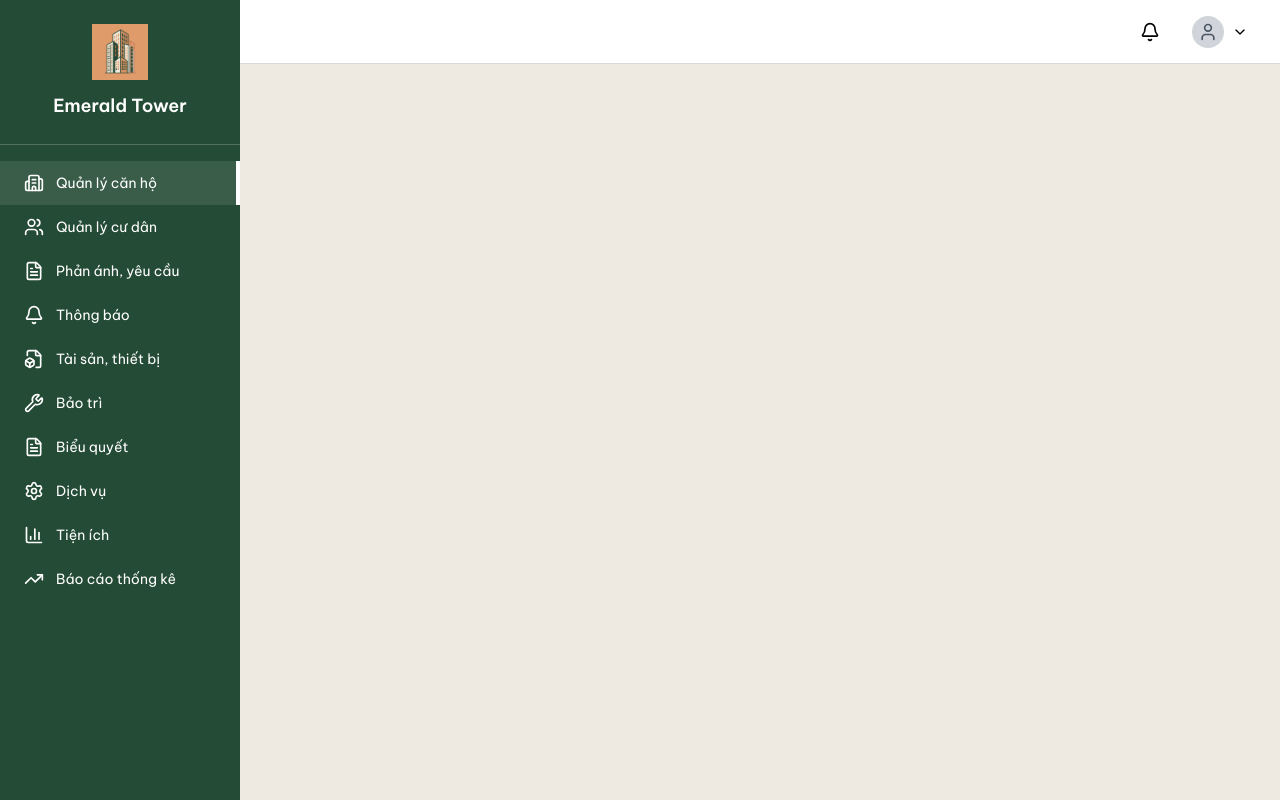
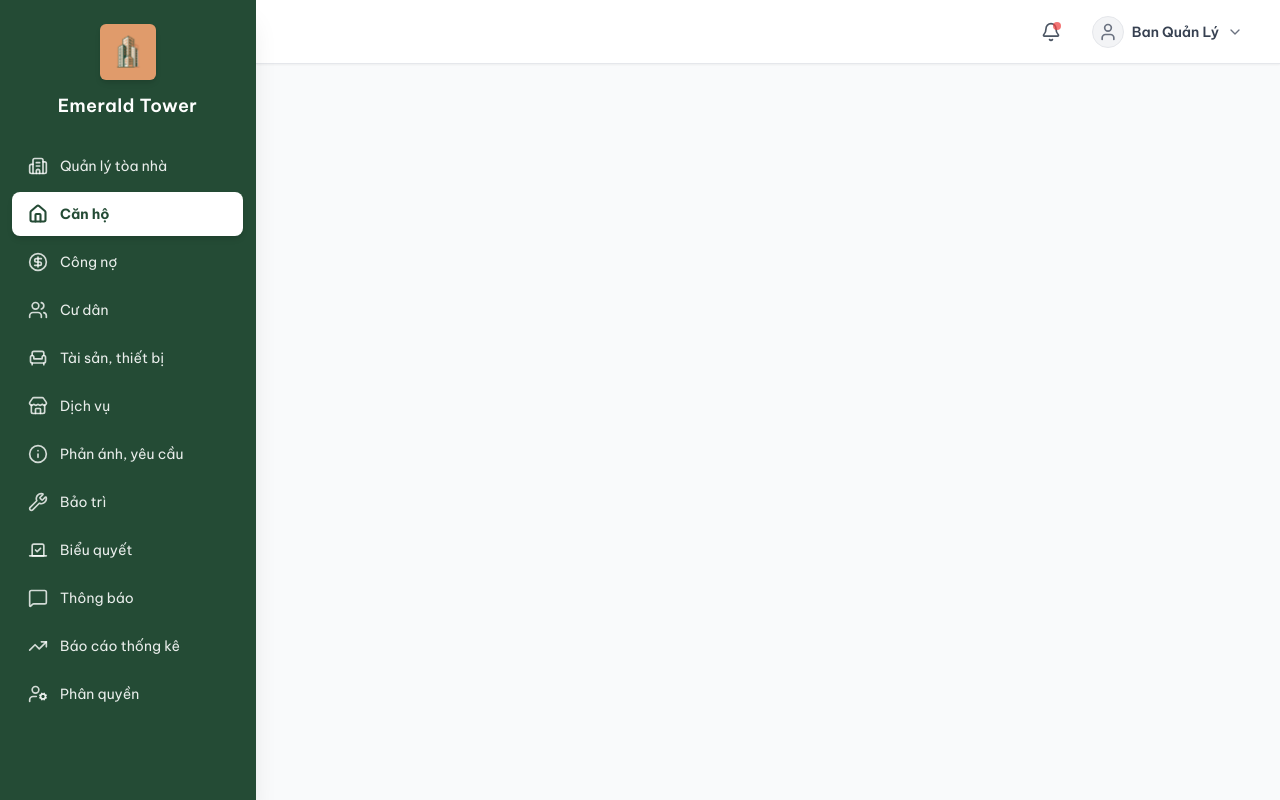
Before and after one commit to QuangMinh309/emerald_web_fe, a React (Vite) app: page / in a window 1280 px wide. Built offline with nearby package versions, Linux system fonts and the light colour scheme.

Commit message:
fix: update header, sidebar, mainlayout

```diff
--- a/package.json
+++ b/package.json
@@ -5,6 +5,7 @@
   "type": "module",
   "scripts": {
     "dev": "vite",
+    "start": "vite",
     "build": "tsc -b && vite build",
     "preview": "vite preview",
     "lint": "biome check .",
--- a/src/components/layout/Header.tsx
+++ b/src/components/layout/Header.tsx
@@ -10,59 +10,71 @@ interface HeaderProps {
 }
 
 const Header: React.FC<HeaderProps> = ({
-  userName = "User",
-  userEmail = "user@example.com",
+  userName = "Admin User",
+  userEmail = "admin@emerald.com",
   avatarUrl,
   onLogout,
 }) => {
   const [showDropdown, setShowDropdown] = useState(false);
 
   return (
-    <div className="h-16 bg-white border-b border-border flex items-center justify-end px-6 gap-4 fixed top-0 left-60 right-0 z-50">
-      <button type="button" className="p-2 hover:bg-gray-100 rounded-lg transition-colors">
-        <Bell className="w-5 h-5" />
+    <div className="h-16 bg-white border-b border-gray-200 shadow-sm flex items-center justify-end px-6 gap-4 fixed top-0 left-64 right-0 z-40 transition-all duration-300">
+      <button
+        type="button"
+        className="p-2 hover:bg-gray-100 rounded-full transition-colors relative"
+      >
+        <Bell className="w-5 h-5 text-gray-600" />
+        <span className="absolute top-2 right-2 w-2 h-2 bg-red-500 rounded-full animate-pulse"></span>
       </button>
 
       <div className="relative">
         <button
           type="button"
           onClick={() => setShowDropdown(!showDropdown)}
-          className="flex items-center gap-2 hover:bg-gray-100 rounded-lg p-2 transition-colors"
+          className="flex items-center gap-2 hover:bg-gray-100 rounded-lg p-1.5 pr-3 transition-colors border border-transparent hover:border-gray-200"
         >
           {avatarUrl ? (
-            <img src={avatarUrl} alt={userName} className="w-9 h-9 rounded-full object-cover" />
+            <img
+              src={avatarUrl}
+              alt={userName}
+              className="w-8 h-8 rounded-full object-cover border border-gray-200"
+            />
           ) : (
-            <div className="w-8 h-8 bg-gray-300 rounded-full flex items-center justify-center">
-              <User className="w-5 h-5 text-gray-600" />
+            <div className="w-8 h-8 bg-gray-100 rounded-full flex items-center justify-center border border-gray-200">
+              <User className="w-5 h-5 text-gray-500" />
             </div>
           )}
-          <ChevronDown className="w-4 h-4" />
+          <div className="text-left hidden sm:block">
+            <p className="text-sm font-semibold text-gray-700 leading-none">{userName}</p>
+          </div>
+          <ChevronDown className="w-4 h-4 text-gray-500" />
         </button>
 
         {showDropdown && (
           <>
             <button
               type="button"
-              className="fixed inset-0 z-10"
+              className="fixed inset-0 z-10 cursor-default"
               onClick={() => setShowDropdown(false)}
-              aria-label="Close dropdown overlay"
             />
-            <div className="absolute right-0 mt-2 w-60 bg-white rounded-lg shadow-lg border border-border z-20 py-2">
-              <div className="px-4 py-3 border-b border-border">
-                <p className="font-medium text-sm">{userName}</p>
-                <p className="text-xs text-gray-500">{userEmail}</p>
+            <div className="absolute right-0 mt-2 w-60 bg-white rounded-lg shadow-lg border border-gray-100 z-20 py-1 animate-in fade-in zoom-in-95 duration-200">
+              <div className="px-4 py-3 border-b border-gray-50 bg-gray-50/50">
+                <p className="font-semibold text-sm text-gray-900">{userName}</p>
+                <p className="text-xs text-gray-500 truncate">{userEmail}</p>
               </div>
+              <div className="p-1">
                 <button
                   type="button"
                   onClick={() => {
                     setShowDropdown(false);
                     onLogout?.();
                   }}
-                className="w-full px-4 py-2 text-left text-sm hover:bg-gray-50 flex items-center gap-2 text-red-600"
+                  className="w-full px-4 py-2 text-left text-sm hover:bg-red-50 text-red-600 rounded-md flex items-center gap-2 transition-colors"
                 >
                   <LogOut className="w-4 h-4" />
                   Đăng xuất
                 </button>
+              </div>
             </div>
           </>
         )}
--- a/src/components/layout/MainLayout.tsx
+++ b/src/components/layout/MainLayout.tsx
@@ -11,16 +11,18 @@ const MainLayout: React.FC = () => {
   const handleMenuChange = (menuId: string) => {
     setActiveMenu(menuId);
     const routeMap: Record<string, string> = {
+      building: "/building",
       apartments: "/apartments",
+      debts: "/debts",
       residents: "/residents",
+      assets: "/assets",
+      services: "/services",
       feedback: "/feedback",
+      maintenance: "/maintenance",
+      voting: "/voting",
       notifications: "/notifications",
-      assets: "/assets",
-      maintenance: "/maintenance",
-      rules: "/rules",
-      services: "/services",
-      amenities: "/amenities",
       reports: "/reports",
+      permissions: "/permissions",
     };
 
     if (routeMap[menuId]) {
@@ -29,18 +31,20 @@ const MainLayout: React.FC = () => {
   };
 
   const handleLogout = () => {
-    // logic
-    console.log("Logging out...");
+    console.log("Logout clicked");
+    // thêm logic
   };
 
   return (
-    <div className="flex min-h-screen bg-third font-inter">
+    <div className="flex min-h-screen bg-gray-50 font-inter text-gray-900">
       <Sidebar activeMenu={activeMenu} onMenuChange={handleMenuChange} />
 
-      <Header userName="Nguyễn Văn A" userEmail="nguyenvana@example.com" onLogout={handleLogout} />
+      <Header userName="Ban Quản Lý" userEmail="admin@emerald-tower.com" onLogout={handleLogout} />
 
-      <main className="ml-60 mt-16 p-8 flex-1">
-        <Outlet />
+      <main className="ml-64 mt-16 p-8 flex-1 transition-all duration-300">
+        <div className="max-w-[1600px] mx-auto">
+          <Outlet />
+        </div>
       </main>
     </div>
   );
--- a/src/components/layout/Sidebar.tsx
+++ b/src/components/layout/Sidebar.tsx
@@ -1,16 +1,18 @@
 import type React from "react";
 import {
+  Building2,
+  Home,
+  CircleDollarSign,
   Users,
-  FileText,
-  Bell,
-  FileBox,
+  Armchair,
+  Store,
+  Info,
   Wrench,
-  BarChart3,
+  Vote,
+  MessageSquare,
   TrendingUp,
-  Settings,
-  Building2,
+  UserCog,
 } from "lucide-react";
-import type { MenuItem } from "@/types";
 import Logo from "@assets/logo.svg";
 
 interface SidebarProps {
@@ -19,42 +21,53 @@ interface SidebarProps {
 }
 
 const Sidebar: React.FC<SidebarProps> = ({ activeMenu, onMenuChange }) => {
-  const menuItems: MenuItem[] = [
-    { id: "apartments", icon: Building2, label: "Quản lý căn hộ" },
-    { id: "residents", icon: Users, label: "Quản lý cư dân" },
-    { id: "feedback", icon: FileText, label: "Phản ánh, yêu cầu" },
-    { id: "notifications", icon: Bell, label: "Thông báo" },
-    { id: "assets", icon: FileBox, label: "Tài sản, thiết bị" },
+  const menuItems = [
+    { id: "building", icon: Building2, label: "Quản lý tòa nhà" },
+    { id: "apartments", icon: Home, label: "Căn hộ" },
+    { id: "debts", icon: CircleDollarSign, label: "Công nợ" },
+    { id: "residents", icon: Users, label: "Cư dân" },
+    { id: "assets", icon: Armchair, label: "Tài sản, thiết bị" },
+    { id: "services", icon: Store, label: "Dịch vụ" },
+    { id: "feedback", icon: Info, label: "Phản ánh, yêu cầu" },
     { id: "maintenance", icon: Wrench, label: "Bảo trì" },
-    { id: "rules", icon: FileText, label: "Biểu quyết" },
-    { id: "services", icon: Settings, label: "Dịch vụ" },
-    { id: "amenities", icon: BarChart3, label: "Tiện ích" },
+    { id: "voting", icon: Vote, label: "Biểu quyết" },
+    { id: "notifications", icon: MessageSquare, label: "Thông báo" },
     { id: "reports", icon: TrendingUp, label: "Báo cáo thống kê" },
+    { id: "permissions", icon: UserCog, label: "Phân quyền" },
   ];
 
   return (
-    <div className="w-60 bg-main min-h-screen text-white flex flex-col fixed top-0 left-0">
-      <div className="p-6 border-b border-white/20 flex flex-col items-center">
-        <div className="mb-3">
-          <img src={Logo} alt="Emerald Tower Logo" className="w-14 h-14" />
+    <div className="w-64 bg-main h-screen text-white flex flex-col fixed top-0 left-0 shadow-xl z-50 font-inter overflow-hidden border-r border-main">
+      <div className="py-6 flex flex-col items-center shrink-0">
+        <div className="mb-3 bg-secondary p-2 rounded-md shadow-md flex items-center justify-center">
+          <img src={Logo} alt="Emerald Tower" className="w-10 h-10 object-contain" />
         </div>
-        <h1 className="font-semibold text-lg text-center">Emerald Tower</h1>
+        <h1 className="font-semibold text-lg text-center tracking-wide">Emerald Tower</h1>
       </div>
 
-      <nav className="flex-1 py-4">
+      <nav className="flex-1 px-3 pb-6 space-y-1 overflow-y-auto custom-scrollbar">
         {menuItems.map((item) => {
           const Icon = item.icon;
+          const isActive = activeMenu === item.id;
+
           return (
             <button
               type="button"
               key={item.id}
               onClick={() => onMenuChange(item.id)}
-              className={`w-full flex items-center gap-3 px-6 py-3 transition-colors ${
-                activeMenu === item.id ? "bg-white/10 border-r-4 border-white" : "hover:bg-white/5"
+              className={`w-full flex items-center gap-3 px-4 py-3 rounded-lg transition-all duration-200 group relative ${
+                isActive
+                  ? "bg-white text-main font-bold shadow-md"
+                  : "text-white/90 hover:bg-white/10 hover:text-white"
               }`}
             >
-              <Icon className="w-5 h-5" />
-              <span className="text-sm">{item.label}</span>
+              <Icon
+                className={`w-5 h-5 shrink-0 transition-colors ${
+                  isActive ? "text-main" : "text-white/80 group-hover:text-white"
+                }`}
+                strokeWidth={isActive ? 2.5 : 2}
+              />
+              <span className="text-sm truncate">{item.label}</span>
             </button>
           );
         })}
--- a/src/index.css
+++ b/src/index.css
@@ -11,3 +11,18 @@
     color: theme("colors.foreground");
   }
 }
+
+/* custom scroll cho sidebar */
+.custom-scrollbar::-webkit-scrollbar {
+  width: 5px;
+}
+.custom-scrollbar::-webkit-scrollbar-track {
+  background: transparent;
+}
+.custom-scrollbar::-webkit-scrollbar-thumb {
+  background: rgba(255, 255, 255, 0.2);
+  border-radius: 10px;
+}
+.custom-scrollbar::-webkit-scrollbar-thumb:hover {
+  background: rgba(255, 255, 255, 0.4);
+}
```
Lines whose indentation alone changed are shown as unchanged.
